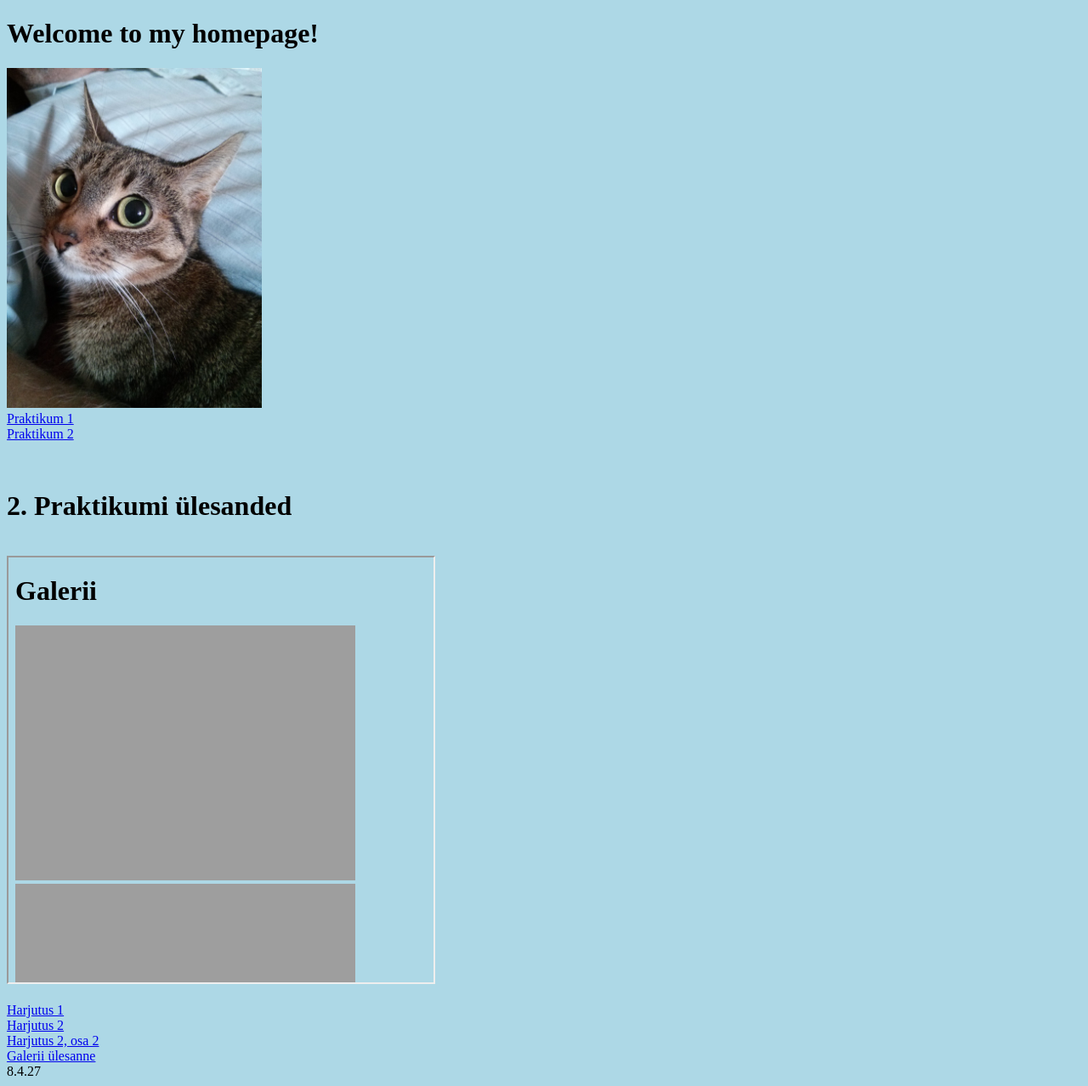
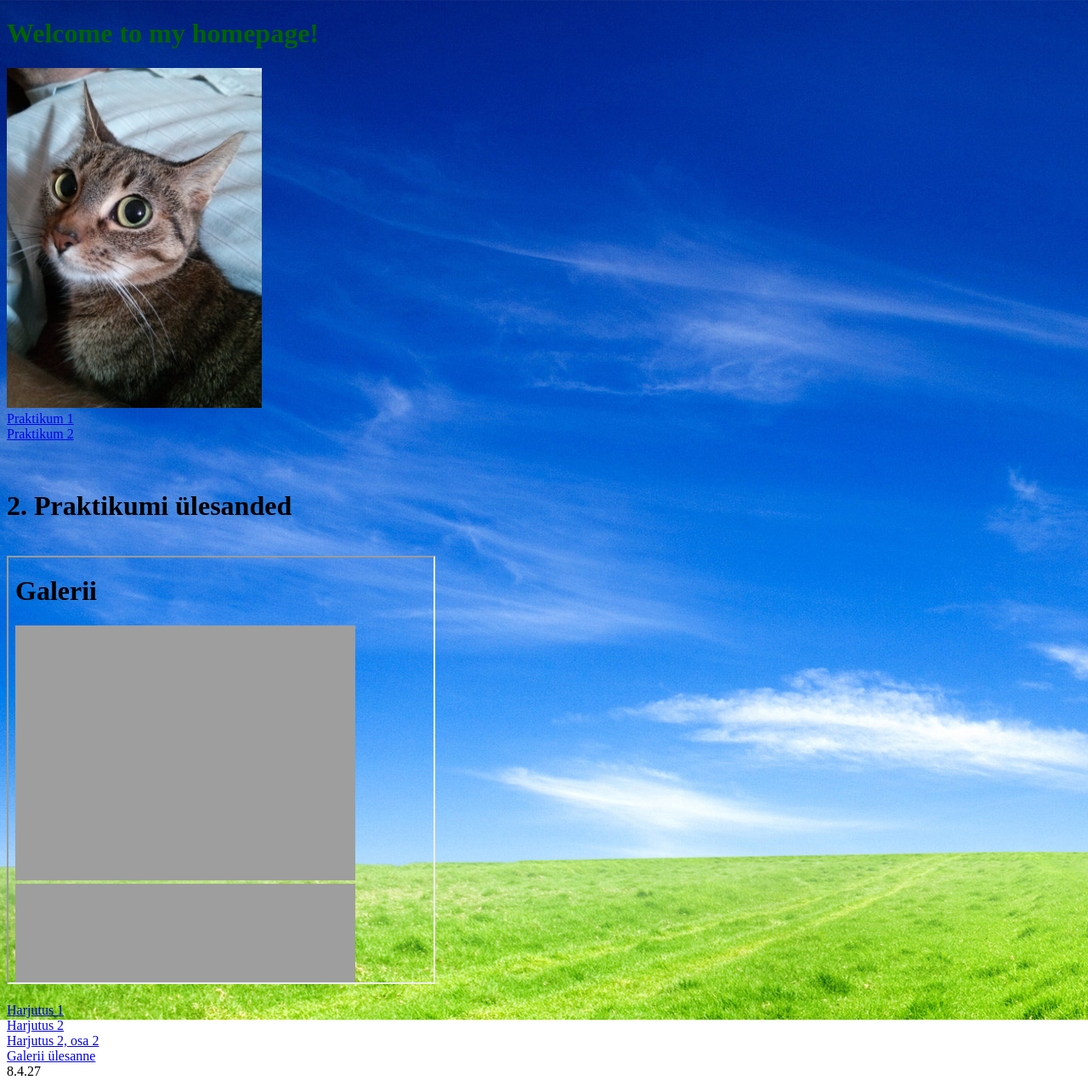
Before and after one commit to mpalmeos/Koduleht, a PHP site: page / in a window 1280 px wide. Shown: the whole page at 85% size. Run offline with PHP 8.4, Linux system fonts and the light colour scheme.

Commit message:
Praktikum 3

```diff
--- a/index.php
+++ b/index.php
@@ -1,13 +1,13 @@
 <!DOCTYPE html>
 <html>
 	<head>
-		<link rel="stylesheet type="text/css" href="style.css" media="screen" />
+		<link rel="stylesheet" type="text/css" href="style.css"/>
 		<meta charset="utf-8">
 		<title>Koduleht</title>
 	</head>
 
 	<body>
-		<h1>Welcome to my homepage!</h1>
+		<h1 id="Pealkiri">Welcome to my homepage!</h1>
 		<img src="Kass.jpg" alt="Sorry, missed it" width="300" height="400"/> <br/>
 
 		<div>
--- a/style.css
+++ b/style.css
@@ -1,4 +1,8 @@
 body {
-	background-color: lightblue;
+	background-image: url("taevas.jpeg");
+	background-repeat: no-repeat;
+}
 
+#Pealkiri {
+	color: rgb(0,100,0);
 }
```
Also changed, not shown: taevas.jpeg (added).
